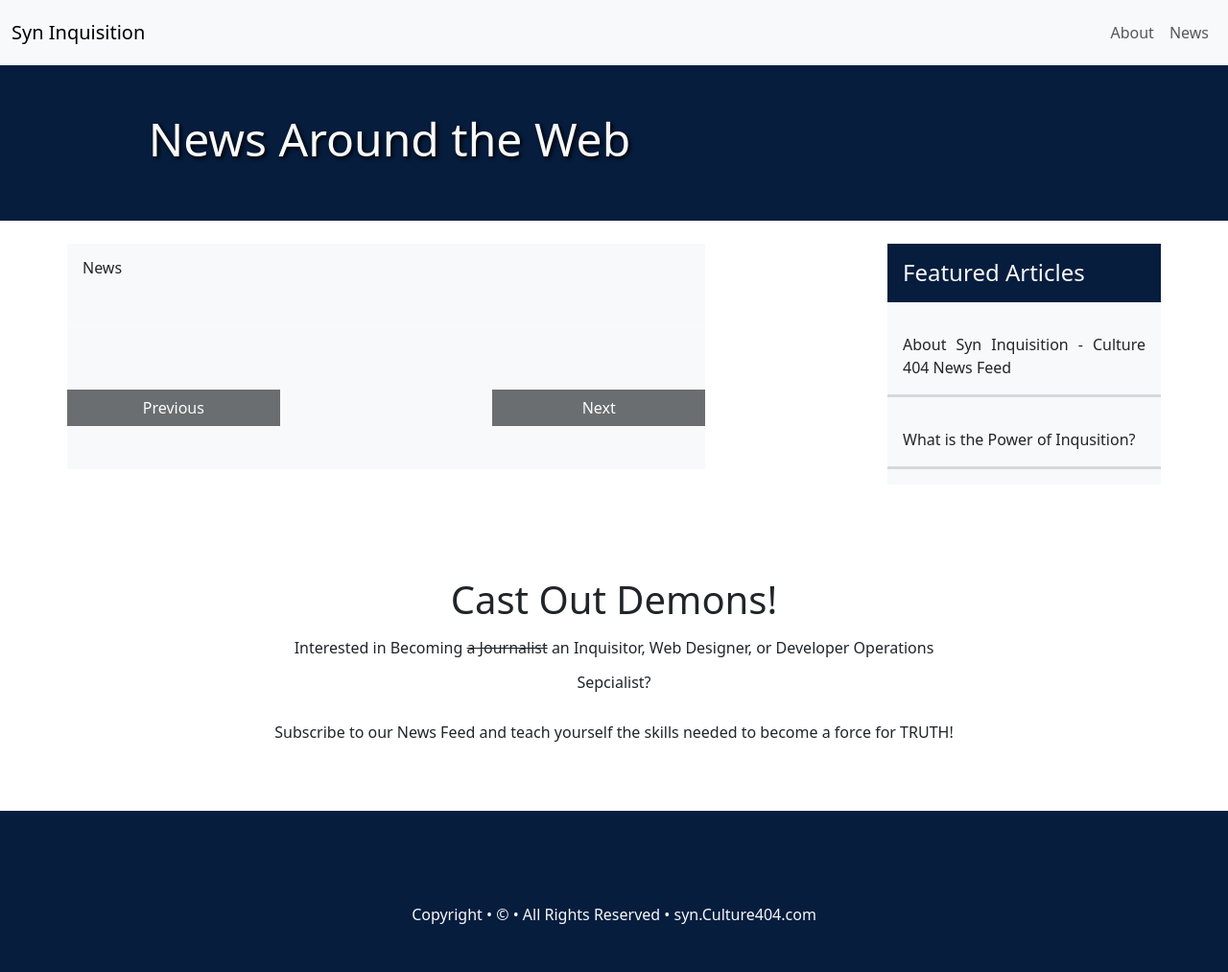
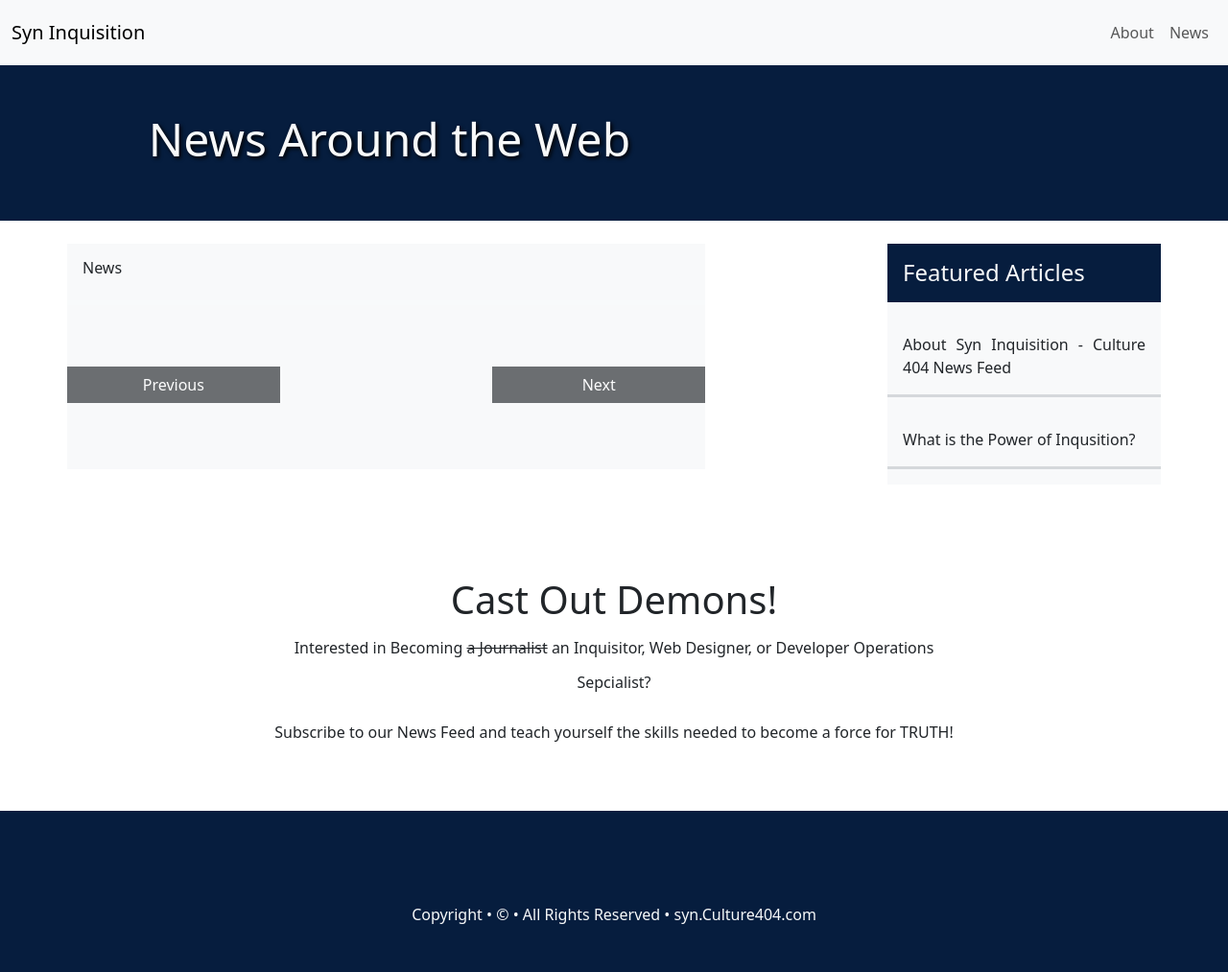
Before and after one commit to Culture-404/Syn_Inquisition, a Jekyll site: the page built from news/index.html, in a window 1280 px wide. Shown: the whole page at 96% size. Built offline with Jekyll 4.4.1, drawn with Linux system fonts in a browser that asks for light colours; the list of posts is cut into pages by our own code.

Commit message:
rm pb news title

```diff
--- a/news/index.html
+++ b/news/index.html
@@ -27,7 +27,7 @@
             <div class="container-fluid fs-6 fw-bolder p-3 mb-3 border-bottom border-light border-5 border-opacity-25">
                 <div class="row justify-content-between">
                     <div class="col">
-                        <h2 class="fs-6  border-secondary pb-3 mb-3">News</h2>
+                        <h2 class="fs-6  border-secondary">News</h2>
 
                     </div>
                     <div class="col d-flex flex-column justify-content-center">
```
